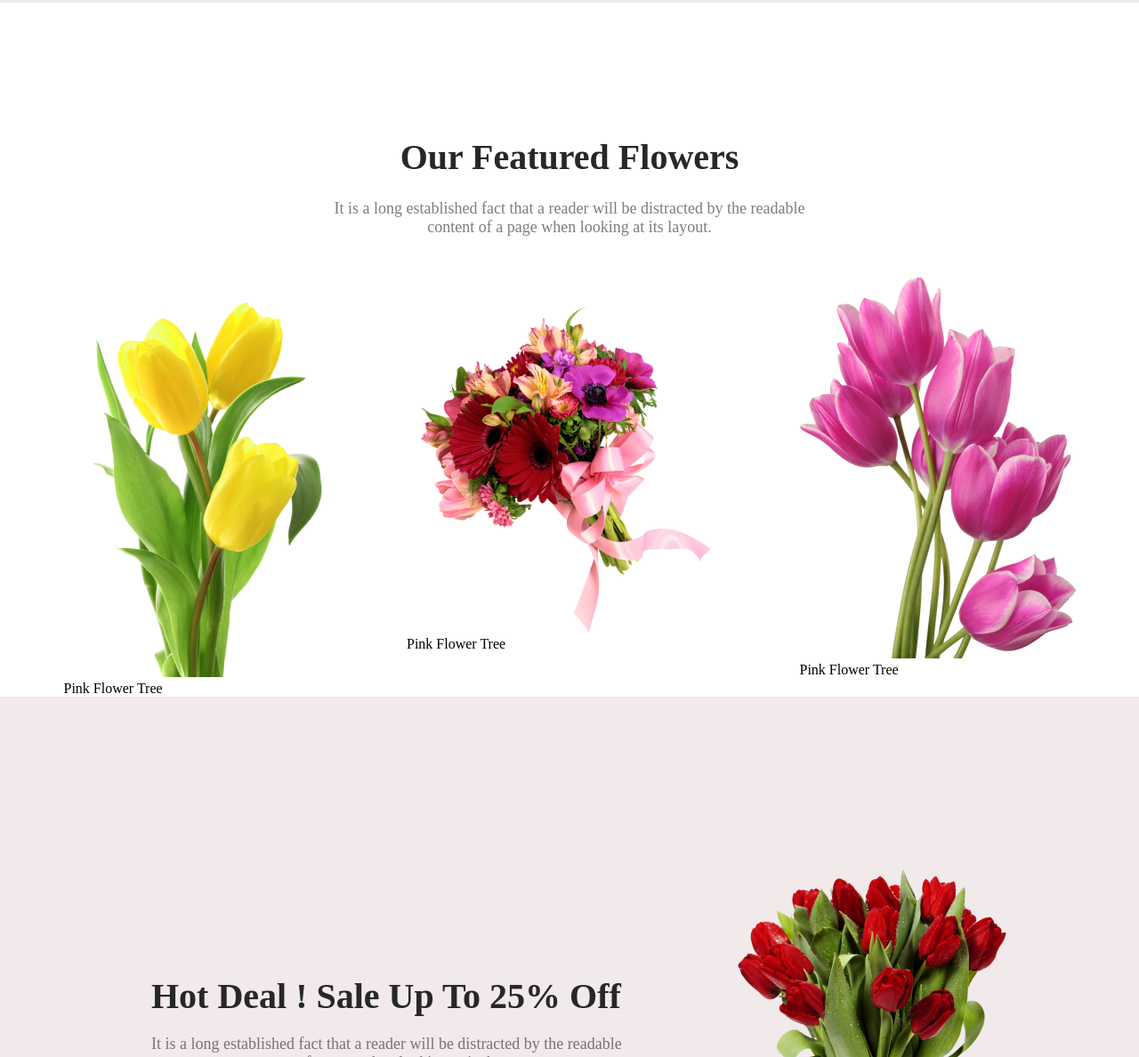
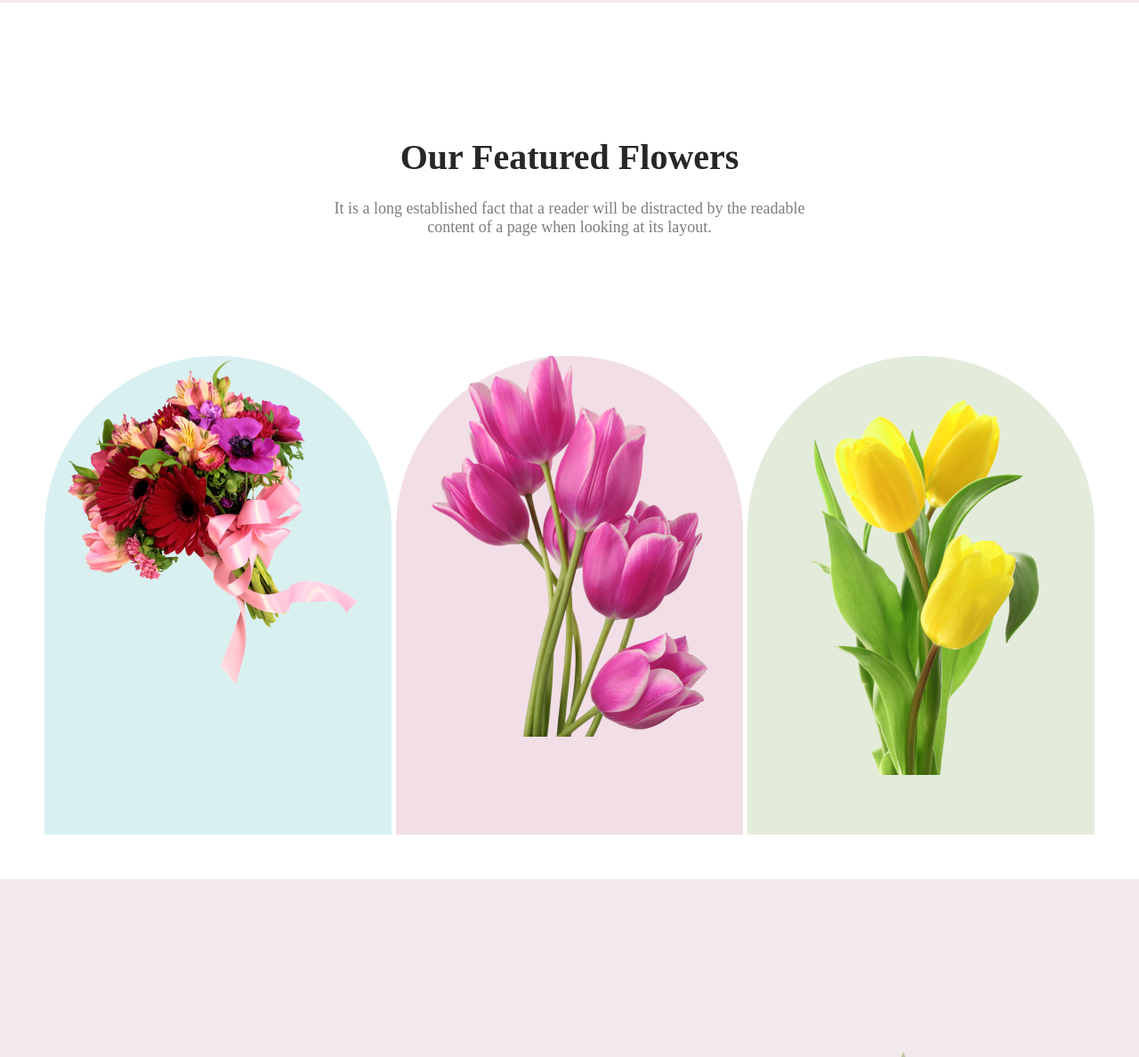
Before and after one commit to quamrul0411/flower-shop-assignment, a plain HTML site: page index.html in a window 1280 px wide. Shown: the part 797-1985 px from the top of the page at 89% size. Drawn offline with Linux system fonts and the light colour scheme.

Commit message:
box added

```diff
--- a/index.html
+++ b/index.html
@@ -25,10 +25,15 @@
                 <h2 class="feature-title">Our Featured Flowers</h2>
                 <p class="feature-description">It is a long established fact that a reader will be distracted by the readable <br> content of a page when looking at its layout.</p>
 
-                <div class="flower-item">
-                    <figure><img src="asset/pngwing 7.png" alt=""  style="width=180px" ><figcaption>Pink Flower Tree </figcaption></figure>
+                <!-- <div class="flower-item">
+                    <figure><img src="asset/pngwing 7.png" alt="" style="width=180px"><figcaption>Pink Flower Tree </figcaption></figure>
                     <figure><img src="asset/pngwing 5.png" alt="" style="width=180px"><figcaption>Pink Flower Tree </figcaption></figure>
                     <figure><img src="asset/pngwing 6.png" alt="" style="width=180px"><figcaption>Pink Flower Tree </figcaption></figure>
+                </div>   -->
+                <div class="box">
+                <div class="box-one"><img src="asset/pngwing 5.png" alt=""></div>
+                <div class="box-two"><img src="asset/pngwing 6.png" alt=""></div>
+                <div class="box-three"><img src="asset/pngwing 7.png" alt=""></div>
                 </div>
             </div>
         </section>
--- a/styles/styles.css
+++ b/styles/styles.css
@@ -60,6 +60,29 @@ padding-top: 150px;
     display: flex;
     align-items: center;
    justify-content: space-evenly;
+}
+.box{
+    display: flex;
+
+}
+.box-one{
+    width: 464px;
+    height: 538px;
+    border-radius: 300px 300px 0px 0px;
+    background: rgba(5, 151, 160, 0.15);
+
+}
+.box-two{
+    border-radius: 300px 300px 0px 0px;
+    background: rgba(167, 33, 98, 0.15);
+    width: 464px;
+    height: 538px;
+}
+.box-three{
+    border-radius: 300px 300px 0px 0px;
+    background: rgba(71, 125, 17, 0.15);
+    width: 464px;
+    height: 538px;
 }
 
 .deal-container{
```
